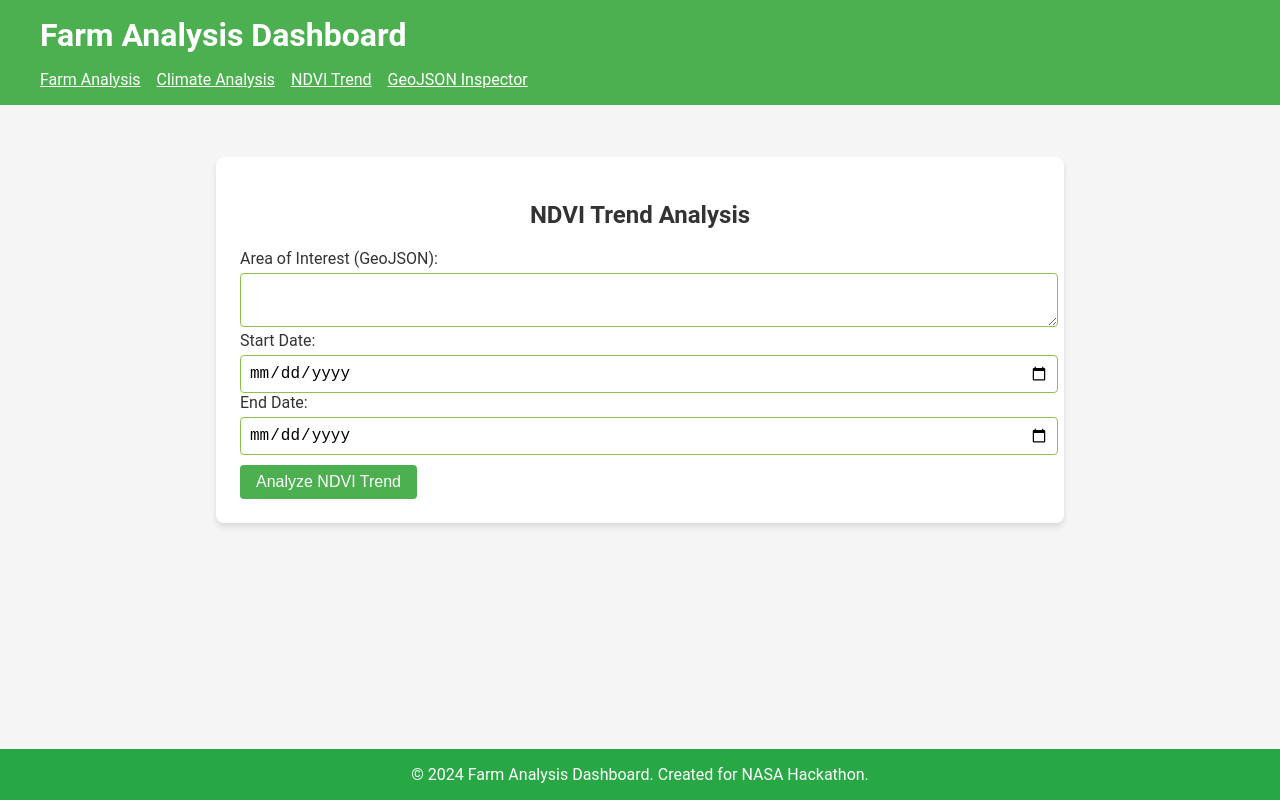
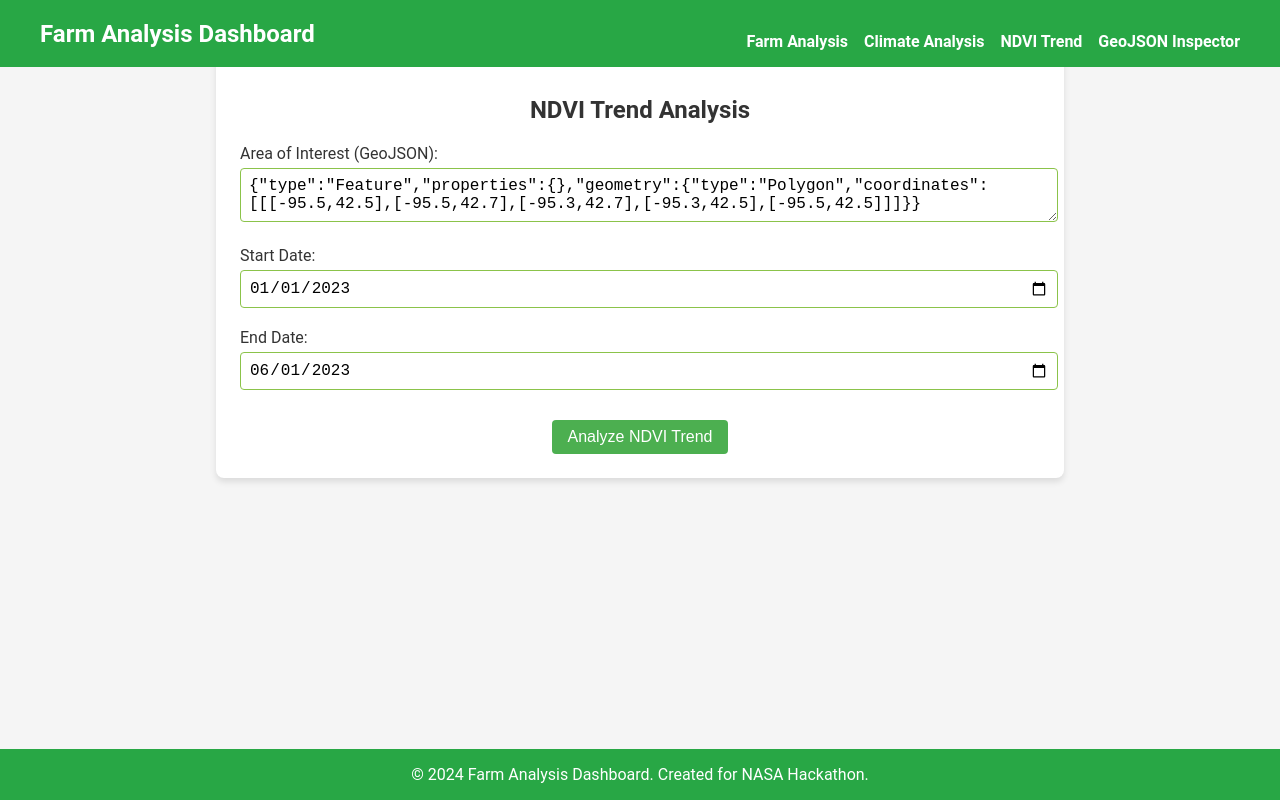
Before and after one commit to benny-png/NASA-HACKATHON-REACT, a React (Create React App) app: page /ndvi in a window 1280 px wide. Built offline with nearby package versions, Linux system fonts and the light colour scheme.

Commit message:
Improved UI

```diff
--- /dev/null
+++ b/src/components/Header.css
@@ -0,0 +1,54 @@
+.header {
+    background-color: #28a745; /* Primary green */
+    padding: 1rem 0;
+    color: #fff; /* White text */
+    width: 100%;
+    position: fixed;
+    top: 0;
+    left: 0;
+    z-index: 1000;
+  }
+
+  .header-container {
+    max-width: 1200px;
+    margin: 0 auto;
+    padding: 0 20px;
+    display: flex;
+    justify-content: space-between;
+    align-items: center;
+  }
+
+  .header-title {
+    margin: 0;
+    font-size: 1.5em;
+  }
+
+  .nav {
+    margin-top: 1rem;
+  }
+
+  .nav-link {
+    color: #fff; /* White links */
+    margin-right: 1rem;
+    text-decoration: none;
+    font-weight: bold;
+    transition: color 0.2s;
+  }
+
+  .nav-link:last-child {
+    margin-right: 0;
+  }
+
+  .nav-link:hover {
+    color: #f8f9fa; /* Light gray on hover */
+  }
+
+  @media (max-width: 768px) {
+    .header-container {
+      flex-direction: column;
+    }
+
+    .nav {
+      margin-top: 0.5rem;
+    }
+  }
--- a/src/components/Header.js
+++ b/src/components/Header.js
@@ -1,16 +1,17 @@
 import React from 'react';
 import { Link } from 'react-router-dom';
+import './Header.css'; // Ensure to create this CSS file for custom styling
 
 function Header() {
   return (
-    <header style={{ backgroundColor: 'var(--primary-green)', padding: '1rem 0', color: 'var(--white)' }}>
-      <div className="container">
-        <h1 style={{ margin: 0 }}>Farm Analysis Dashboard</h1>
-        <nav style={{ marginTop: '1rem' }}>
-          <Link to="/" style={{ color: 'var(--white)', marginRight: '1rem' }}>Farm Analysis</Link>
-          <Link to="/climate" style={{ color: 'var(--white)', marginRight: '1rem' }}>Climate Analysis</Link>
-          <Link to="/ndvi" style={{ color: 'var(--white)', marginRight: '1rem' }}>NDVI Trend</Link>
-          <Link to="/inspect" style={{ color: 'var(--white)' }}>GeoJSON Inspector</Link>
+    <header className="header">
+      <div className="header-container">
+        <h1 className="header-title">Farm Analysis Dashboard</h1>
+        <nav className="nav">
+          <Link to="/" className="nav-link">Farm Analysis</Link>
+          <Link to="/climate" className="nav-link">Climate Analysis</Link>
+          <Link to="/ndvi" className="nav-link">NDVI Trend</Link>
+          <Link to="/inspect" className="nav-link">GeoJSON Inspector</Link>
         </nav>
       </div>
     </header>
--- /dev/null
+++ b/src/components/NDVITrend.css
@@ -0,0 +1,53 @@
+.card {
+    max-width: 800px;
+    margin: 20px auto;
+    padding: 20px;
+    border-radius: 8px;
+    box-shadow: 0 4px 8px rgba(0, 0, 0, 0.1);
+    background-color: #fff;
+  }
+
+  h2, h3 {
+    text-align: center;
+    color: #333;
+  }
+
+  .trend-form {
+    display: flex;
+    flex-direction: column;
+    gap: 20px;
+  }
+
+  .input {
+    width: 100%;
+    padding: 8px;
+    margin-top: 5px;
+    font-size: 1em;
+    border-radius: 4px;
+    border: 1px solid #ccc;
+  }
+
+  .button {
+    padding: 10px;
+    font-size: 1em;
+    color: #fff;
+    background-color: #007bff;
+    border: none;
+    border-radius: 4px;
+    cursor: pointer;
+    margin-top: 10px;
+    align-self: center;
+  }
+
+  .button:hover {
+    background-color: #0056b3;
+  }
+
+  .error-message {
+    color: red;
+    text-align: center;
+  }
+
+  .results-container {
+    margin-top: 20px;
+  }
--- a/src/components/NDVITrend.js
+++ b/src/components/NDVITrend.js
@@ -1,11 +1,33 @@
 import React, { useState } from 'react';
 import { useApi } from '../hooks/useApi';
 import { Line } from 'react-chartjs-2';
+import './NDVITrend.css'; // Make sure to create this CSS file for custom styling
 
 function NDVITrend() {
-  const [aoi, setAoi] = useState('');
-  const [startDate, setStartDate] = useState('');
-  const [endDate, setEndDate] = useState('');
+  // Default AOI and Dates for ease of testing
+  const defaultAoi = JSON.stringify({
+    type: "Feature",
+    properties: {},
+    geometry: {
+      type: "Polygon",
+      coordinates: [
+        [
+          [-95.5, 42.5],
+          [-95.5, 42.7],
+          [-95.3, 42.7],
+          [-95.3, 42.5],
+          [-95.5, 42.5]
+        ]
+      ]
+    }
+  });
+
+  const defaultStartDate = '2023-01-01';
+  const defaultEndDate = '2023-06-01';
+
+  const [aoi, setAoi] = useState(defaultAoi);
+  const [startDate, setStartDate] = useState(defaultStartDate);
+  const [endDate, setEndDate] = useState(defaultEndDate);
   const { data, loading, error, fetchData } = useApi();
 
   const handleSubmit = (e) => {
@@ -15,17 +37,17 @@ function NDVITrend() {
       body: JSON.stringify({
         aoi: JSON.parse(aoi),
         start_date: startDate,
-        end_date: endDate
-      })
+        end_date: endDate,
+      }),
     });
   };
 
   const chartData = {
-    labels: data ? data.ndvi_data.map(d => d.date) : [],
+    labels: data ? data.ndvi_data.map((d) => d.date) : [],
     datasets: [
       {
         label: 'NDVI',
-        data: data ? data.ndvi_data.map(d => d.ndvi) : [],
+        data: data ? data.ndvi_data.map((d) => d.ndvi) : [],
         fill: false,
         backgroundColor: 'rgb(75, 192, 192)',
         borderColor: 'rgba(75, 192, 192, 0.2)',
@@ -36,25 +58,47 @@ function NDVITrend() {
   return (
     <div className="card">
       <h2>NDVI Trend Analysis</h2>
-      <form onSubmit={handleSubmit}>
+      <form onSubmit={handleSubmit} className="trend-form">
         <div>
           <label htmlFor="aoi">Area of Interest (GeoJSON):</label>
-          <textarea id="aoi" className="input" value={aoi} onChange={(e) => setAoi(e.target.value)} required />
+          <textarea
+            id="aoi"
+            className="input"
+            value={aoi}
+            onChange={(e) => setAoi(e.target.value)}
+            required
+          />
         </div>
         <div>
           <label htmlFor="startDate">Start Date:</label>
-          <input id="startDate" className="input" type="date" value={startDate} onChange={(e) => setStartDate(e.target.value)} required />
+          <input
+            id="startDate"
+            className="input"
+            type="date"
+            value={startDate}
+            onChange={(e) => setStartDate(e.target.value)}
+            required
+          />
         </div>
         <div>
           <label htmlFor="endDate">End Date:</label>
-          <input id="endDate" className="input" type="date" value={endDate} onChange={(e) => setEndDate(e.target.value)} required />
+          <input
+            id="endDate"
+            className="input"
+            type="date"
+            value={endDate}
+            onChange={(e) => setEndDate(e.target.value)}
+            required
+          />
         </div>
-        <button type="submit" className="button">Analyze NDVI Trend</button>
+        <button type="submit" className="button">
+          Analyze NDVI Trend
+        </button>
       </form>
       {loading && <p>Loading...</p>}
-      {error && <p>Error: {error}</p>}
+      {error && <p className="error-message">Error: {error}</p>}
       {data && (
-        <div>
+        <div className="results-container">
           <h3>NDVI Trend:</h3>
           <Line data={chartData} />
           <p>Trend Direction: {data.trend_direction}</p>
--- /dev/null
+++ b/src/components/RegionImage.css
@@ -0,0 +1,56 @@
+.card {
+    max-width: 800px;
+    margin: 20px auto;
+    padding: 20px;
+    border-radius: 8px;
+    box-shadow: 0 4px 8px rgba(0, 0, 0, 0.1);
+    background-color: #fff;
+  }
+
+  h2, h3 {
+    text-align: center;
+    color: #333;
+  }
+
+  .region-image-form {
+    display: flex;
+    flex-direction: column;
+    gap: 20px;
+  }
+
+  .input-file {
+    width: 100%;
+    margin-top: 5px;
+    font-size: 1em;
+  }
+
+  .button {
+    padding: 10px;
+    font-size: 1em;
+    color: #fff;
+    background-color: #007bff;
+    border: none;
+    border-radius: 4px;
+    cursor: pointer;
+    margin-top: 10px;
+  }
+
+  .button:hover {
+    background-color: #0056b3;
+  }
+
+  .error-message {
+    color: red;
+    text-align: center;
+  }
+
+  .images-container {
+    margin-top: 20px;
+    text-align: center;
+  }
+
+  .region-image {
+    max-width: 100%;
+    margin-bottom: 1rem;
+    border-radius: 4px;
+  }
--- a/src/components/RegionImage.js
+++ b/src/components/RegionImage.js
@@ -1,6 +1,7 @@
 import React, { useState, useEffect } from 'react';
 import { useParams } from 'react-router-dom';
 import { useApi } from '../hooks/useApi';
+import './RegionImage.css'; // Ensure this CSS file is created for custom styling
 
 function RegionImage() {
   const { name } = useParams();
@@ -29,20 +30,20 @@ function RegionImage() {
   return (
     <div className="card">
       <h2>Region Image: {name}</h2>
-      <form onSubmit={handleSubmit}>
+      <form onSubmit={handleSubmit} className="region-image-form">
         <div>
           <label htmlFor="file">Upload GeoJSON file (optional):</label>
-          <input id="file" type="file" onChange={handleFileChange} />
+          <input id="file" type="file" onChange={handleFileChange} className="input-file" />
         </div>
         <button type="submit" className="button">Get Region Image</button>
       </form>
       {loading && <p>Loading...</p>}
-      {error && <p>Error: {error}</p>}
+      {error && <p className="error-message">Error: {error}</p>}
       {data && (
-        <div>
+        <div className="images-container">
           <h3>Region Images:</h3>
-          <img src={data.rgb_image_url} alt="RGB" style={{ maxWidth: '100%', marginBottom: '1rem' }} />
-          <img src={data.ndvi_image_url} alt="NDVI" style={{ maxWidth: '100%' }} />
+          <img src={data.rgb_image_url} alt="RGB" className="region-image" />
+          <img src={data.ndvi_image_url} alt="NDVI" className="region-image" />
         </div>
       )}
     </div>
```
